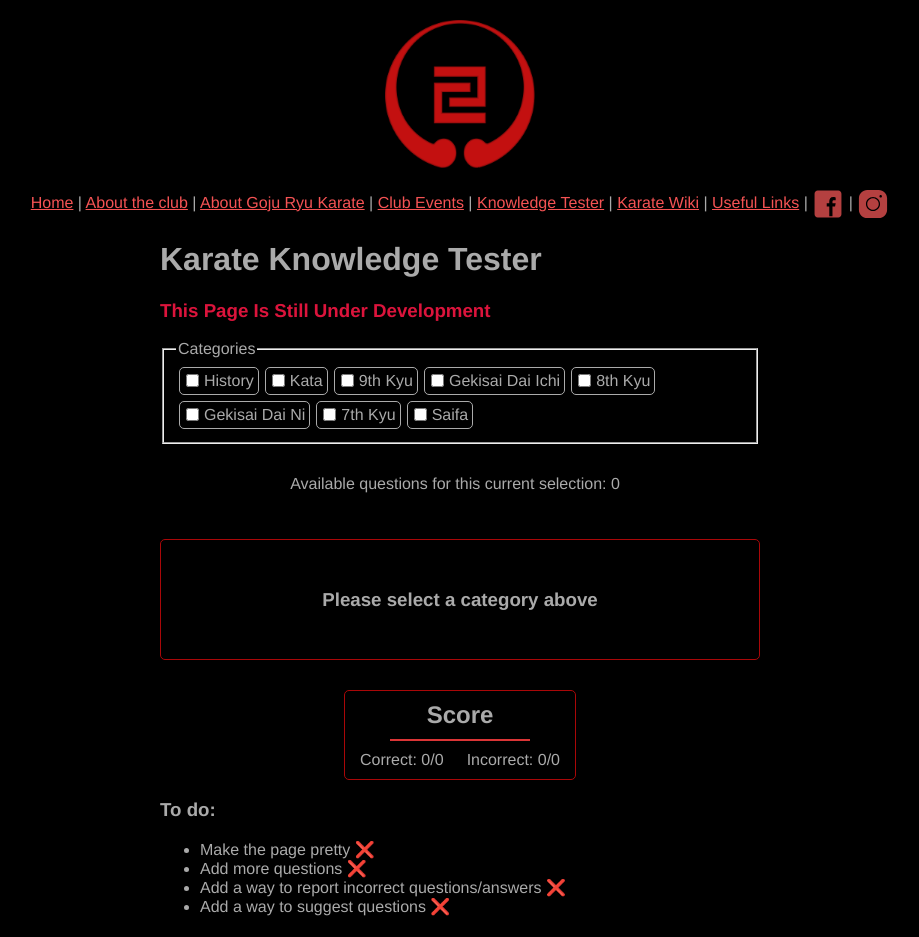
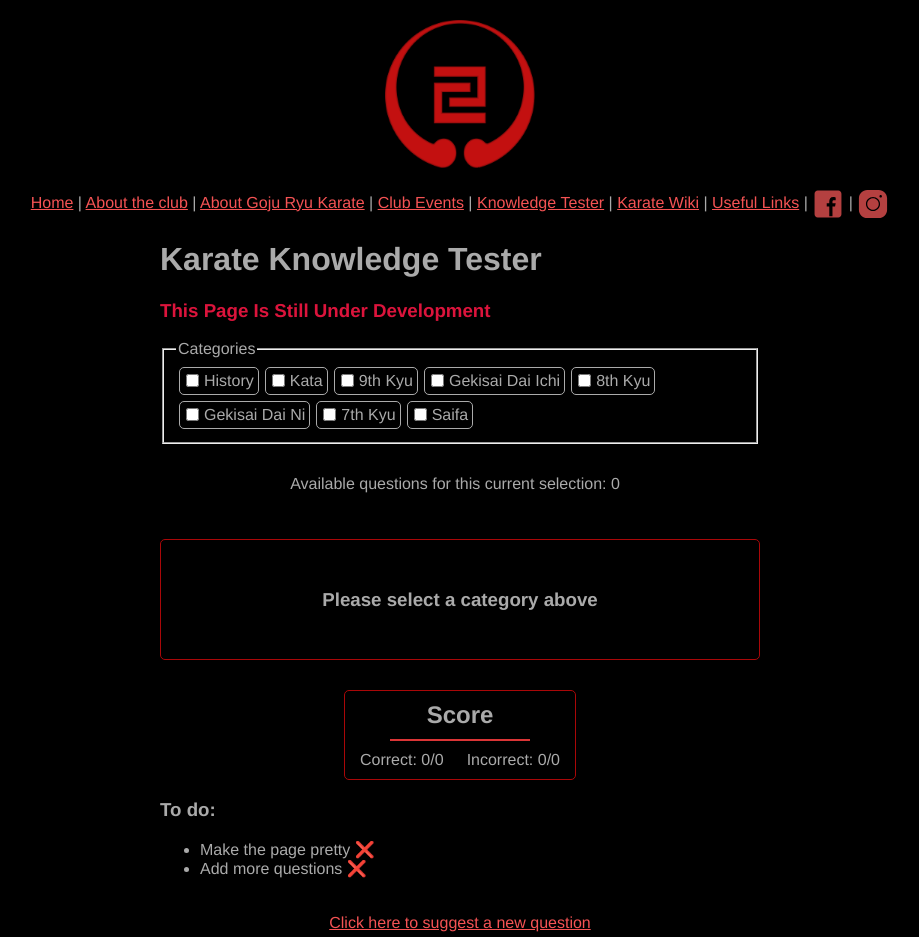
Before and after one commit to matt-auckland/uoa-karate, a Vue app: page /#/tester in a window 1280 px wide. Shown: the top 937 px of the page, without its empty margins (180-1099 px from the left). Built offline with nearby package versions, Linux system fonts and the light colour scheme.

Commit message:
Added links for forms

```diff
--- a/src/views/TestView.vue
+++ b/src/views/TestView.vue
@@ -56,19 +56,17 @@
       <ul>
         <li>Make the page pretty ❌</li>
         <li>Add more questions ❌</li>
-        <li>Add a way to report incorrect questions/answers ❌</li>
-        <li>Add a way to suggest questions ❌</li>
       </ul>
     </div>
     <footer>
       <a
         class="footer-link"
-        href=""
+        href="https://forms.gle/GQsceE4whb8X58866"
         target="_blank"
       > Click here to suggest a new question</a>
       <a
         class="footer-link"
-        href=""
+        href="https://forms.gle/GzmqkTZHEtGhGYu96"
         target="_blank"
       >Click here to report an issue with a question</a>
     </footer>
```
